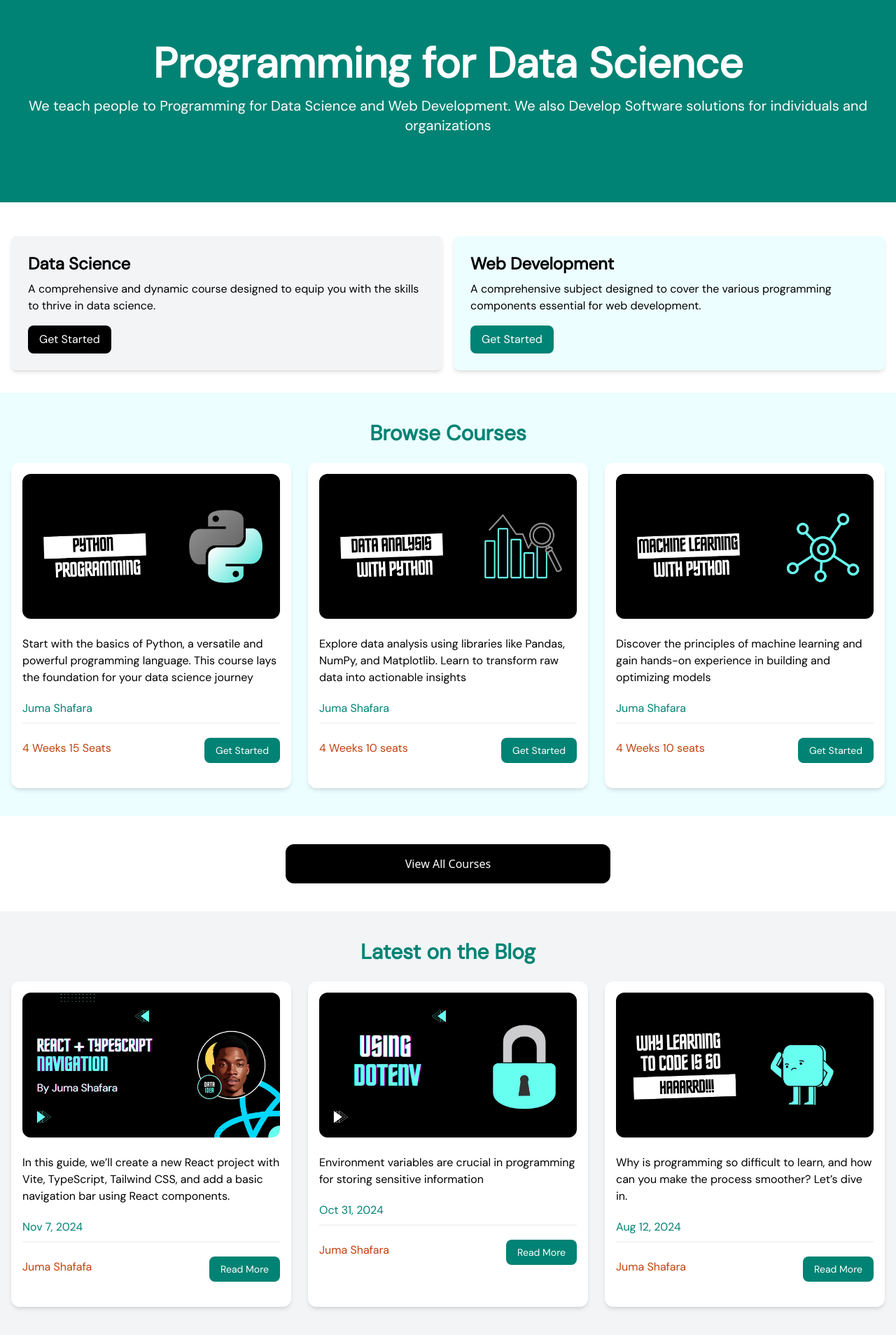
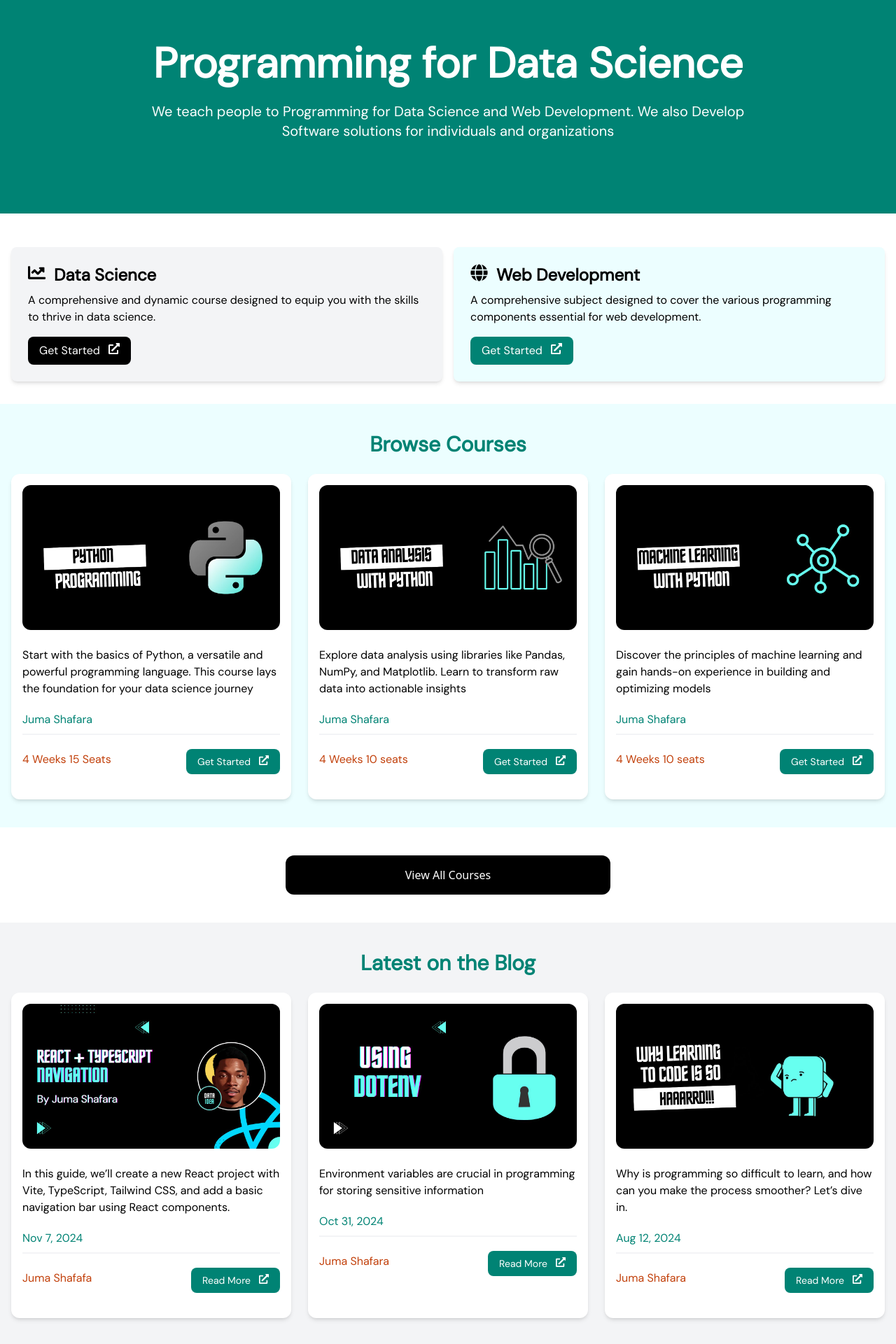
Before and after one commit to dataideaorg/dataideaorg-frontend, a React (Vite) app: page / in a window 1280 px wide. Shown: the part 100-2020 px from the top of the page at 70% size. Built offline with nearby package versions, Linux system fonts and the light colour scheme.

Commit message:
feat: added icons to buttons

```diff
--- a/package.json
+++ b/package.json
@@ -15,6 +15,8 @@
     "react": "^18.3.1",
     "react-big-calendar": "^1.15.0",
     "react-dom": "^18.3.1",
+    "react-icons": "^5.4.0",
+    "react-lifecycles-compat": "^3.0.4",
     "react-router-dom": "^6.28.0",
     "react-spinners": "^0.14.1",
     "react-toastify": "^10.0.6"
--- a/src/pages/Home.tsx
+++ b/src/pages/Home.tsx
@@ -4,6 +4,7 @@ import MachineLearning from "../assets/images/python_machine_learning.jpg";
 import ProgrammingHard from "../assets/images/programming_hard.jpg";
 import DotEnv from "../assets/images/dot-env.jpg";
 import ReactThumb from "../assets/images/react-thumbnails.jpg";
+import { FaChartLine, FaGlobe, FaExternalLinkAlt } from 'react-icons/fa'
 
 const Home: React.FC = () => {
   return (
@@ -14,7 +15,7 @@ const Home: React.FC = () => {
             <h1 className="text-4xl font-extrabold text-white sm:text-5xl md:text-6xl">
               Programming for Data Science
             </h1>
-            <p className="my-4 text-xl text-white">
+            <p className="my-4 text-xl text-white md:w-3/4 md:m-auto p-6">
               We teach people to Programming for Data Science and Web
               Development. We also Develop Software solutions for individuals
               and organizations
@@ -27,8 +28,13 @@ const Home: React.FC = () => {
         <div className="container-xl lg:container m-auto">
           <div className="grid grid-cols-1 md:grid-cols-2 gap-4 p-4 rounded-lg">
             <div className="bg-gray-100 p-6 rounded-lg shadow-md">
-              <h2 className="text-2xl font-bold">Data Science</h2>
-              <p className="mt-2 mb-4">
+            <div className="flex flex-row space-x-3">
+            <FaChartLine size={25}/>
+              <h2 className="text-2xl font-bold">
+                Data Science
+                </h2>
+            </div>
+              <p className="mt-2 mb-4 ">
                 A comprehensive and dynamic course designed to equip you with
                 the skills to thrive in data science.
               </p>
@@ -37,10 +43,14 @@ const Home: React.FC = () => {
                 className="inline-block bg-black text-white rounded-lg px-4 py-2 hover:bg-gray-700"
               >
                 Get Started
+                <span className="inline-block pl-3"><FaExternalLinkAlt/></span>
               </a>
             </div>
             <div className="bg-cyan-50 p-6 rounded-lg shadow-md">
+              <div className="flex flex-row space-x-3">
+              <FaGlobe size={25}/>
               <h2 className="text-2xl font-bold">Web Development</h2>
+              </div>
               <p className="mt-2 mb-4">
                 A comprehensive subject designed to cover the various
                 programming components essential for web development.
@@ -50,6 +60,7 @@ const Home: React.FC = () => {
                 className="inline-block bg-[#008374] text-white rounded-lg px-4 py-2 hover:bg-[#019b89]"
               >
                 Get Started
+                <span className="inline-block pl-3"><FaExternalLinkAlt/></span>
               </a>
             </div>
           </div>
@@ -90,6 +101,7 @@ const Home: React.FC = () => {
                     className="h-[36px] bg-[#008374] hover:bg-[#019b89] text-white px-4 py-2 rounded-lg text-center text-sm"
                   >
                     Get Started
+                    <span className="inline-block pl-3"><FaExternalLinkAlt/></span>
                   </a>
                 </div>
               </div>
@@ -122,6 +134,7 @@ const Home: React.FC = () => {
                     className="h-[36px] bg-[#008374] hover:bg-[#019b89] text-white px-4 py-2 rounded-lg text-center text-sm"
                   >
                     Get Started
+                    <span className="inline-block pl-3"><FaExternalLinkAlt/></span>
                   </a>
                 </div>
               </div>
@@ -154,6 +167,7 @@ const Home: React.FC = () => {
                     className="h-[36px] bg-[#008374] hover:bg-[#019b89] text-white px-4 py-2 rounded-lg text-center text-sm"
                   >
                     Get Started
+                    <span className="inline-block pl-3"><FaExternalLinkAlt/></span>
                   </a>
                 </div>
               </div>
@@ -205,6 +219,7 @@ const Home: React.FC = () => {
                     className="h-[36px] bg-[#008374] hover:bg-[#019b89] text-white px-4 py-2 rounded-lg text-center text-sm"
                   >
                     Read More
+                    <span className="inline-block pl-3"><FaExternalLinkAlt/></span>
                   </a>
                 </div>
               </div>
@@ -234,6 +249,7 @@ const Home: React.FC = () => {
                     className="h-[36px] bg-[#008374] hover:bg-[#019b89] text-white px-4 py-2 rounded-lg text-center text-sm"
                   >
                     Read More
+                    <span className="inline-block pl-3"><FaExternalLinkAlt/></span>
                   </a>
                 </div>
               </div>
@@ -264,6 +280,7 @@ const Home: React.FC = () => {
                     className="h-[36px] bg-[#008374] hover:bg-[#019b89] text-white px-4 py-2 rounded-lg text-center text-sm"
                   >
                     Read More
+                    <span className="inline-block pl-3"><FaExternalLinkAlt/></span>
                   </a>
                 </div>
               </div>
```
Also changed, not shown: 1 other file (tests, documents, lock files or other folders).
